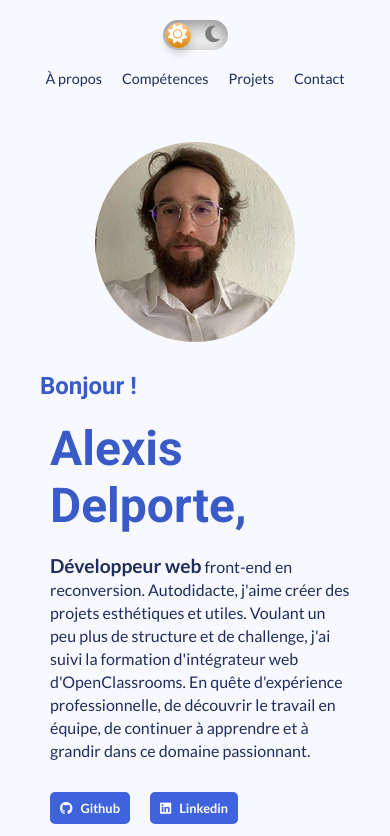
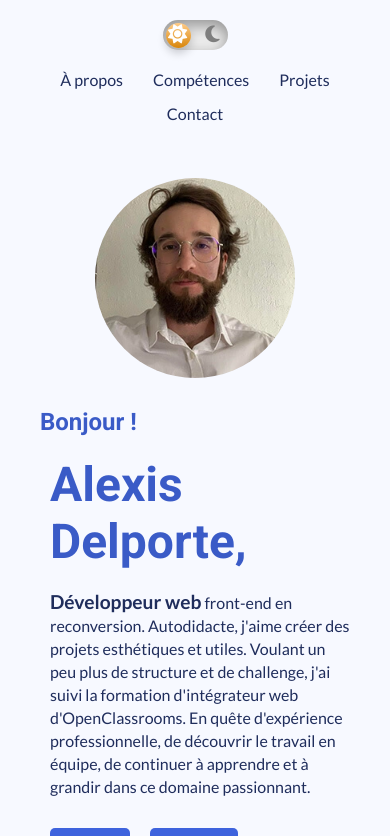
Before and after one commit to AlexDDevv/Portfolio-v2, a React (Vite) app in the folder Portfolio/: page / in a window 390 px wide. Shown: the top 836 px of the page. Built offline with nearby package versions, Linux system fonts and the light colour scheme.

Commit message:
Add better responsive breakpoints

```diff
--- a/Portfolio/src/assets/sass/_settings.scss
+++ b/Portfolio/src/assets/sass/_settings.scss
@@ -88,17 +88,17 @@ body.antiScroll {
     background: rgba(17, 19, 31, 0.8);
 }
 
-@media screen and (max-width: 1000px) {
+@media screen and (max-width: 1024px) {
     body {
-        padding: 30px 50px;
+        padding: 20px 50px;
     }
 }
-@media screen and (max-width: 820px) {
+@media screen and (max-width: 768px) {
     body {
         padding: 20px;
     }
 }
-@media screen and (max-width: 600px) {
+@media screen and (max-width: 425px) {
     .skills, .projects, .contact {
         font-size: 2rem;
     }
--- a/Portfolio/src/assets/sass/components/_btnLink.scss
+++ b/Portfolio/src/assets/sass/components/_btnLink.scss
@@ -16,18 +16,21 @@
         animation: appear 0.5s ease-out forwards;
 
         &:nth-child(1) {
+            animation-delay: 1.2s;
+        }
+        &:nth-child(2) {
             animation-delay: 1.1s;
         }
-        &:nth-child(2) {
+        &:nth-child(3) {
             animation-delay: 1s;
         }
-        &:nth-child(3) {
+        &:nth-child(4) {
             animation-delay: 0.9s;
         }
-        &:nth-child(4) {
+        &:nth-child(5) {
             animation-delay: 0.8s;
         }
-        &:nth-child(5) {
+        &:nth-child(6) {
             animation-delay: 0.7s;
         }
         &:hover {
@@ -41,14 +44,14 @@
             font-size: 0.9rem;
             font-weight: 700;
 
-            @media screen and (max-width: 600px) {
+            @media screen and (max-width: 768px) {
                 font-size: 0.8rem;
             }
 
             i {
                 margin-right: 10px;
 
-                @media screen and (max-width: 600px) {
+                @media screen and (max-width: 768px) {
                     margin-right: 8px;
                 }
             }
--- a/Portfolio/src/assets/sass/components/_footer.scss
+++ b/Portfolio/src/assets/sass/components/_footer.scss
@@ -79,10 +79,11 @@
             }
             .footer-list {
                 @include center;
+                flex-wrap: wrap;
                 gap: 50px;
 
                 @media screen and (max-width: 750px) {
-                    gap: 40px;
+                    gap: 20px 40px;
                 }
 
                 .footer-li {
@@ -90,7 +91,7 @@
                     transform: translateY(-50px);
 
                     &.active-link {
-                        animation: appear 0.3s ease-out forwards;
+                        animation: appear 0.4s ease-out forwards;
 
                         &:nth-child(2) {
                             animation-delay: 0.1s;
@@ -100,6 +101,9 @@
                         }
                         &:nth-child(4) {
                             animation-delay: 0.3s;
+                        }
+                        &:nth-child(5) {
+                            animation-delay: 0.4s;
                         }
                     }
 
--- a/Portfolio/src/assets/sass/components/_header.scss
+++ b/Portfolio/src/assets/sass/components/_header.scss
@@ -5,7 +5,7 @@
     transform: translateY(-30px);
     animation: appear 0.5s 1s ease-out forwards;
 
-    @media screen and (max-width: 800px) {
+    @media screen and (max-width: 768px) {
         margin-bottom: 50px;
     }
     @media screen and (max-width: 530px) {
@@ -20,13 +20,9 @@
         padding: 10px;
         @include center;
 
-        @media screen and (max-width: 800px) {
-            height: 50px;
-            width: 50px;
-        }
-        @media screen and (max-width: 680px) {
-            height: 40px;
-            width: 40px;
+        @media screen and (max-width: 768px) {
+            height: 45px;
+            width: 45px;
         }
         @media screen and (max-width: 530px) {
             display: none;
@@ -38,10 +34,7 @@
             font-size: 1.5rem;
             font-weight: 700;
 
-            @media screen and (max-width: 800px) {
-                font-size: 1.2rem;
-            }
-            @media screen and (max-width: 680px) {
+            @media screen and (max-width: 768px) {
                 font-size: 1rem;
             }
         }
@@ -51,10 +44,7 @@
         align-items: center;
         gap: 50px;
 
-        @media screen and (max-width: 800px) {
-            gap: 30px;
-        }
-        @media screen and (max-width: 680px) {
+        @media screen and (max-width: 768px) {
             gap: 20px;
         }
         @media screen and (max-width: 530px) {
@@ -64,11 +54,10 @@
 
         .nav-list {
             display: flex;
-            gap: 30px;
+            justify-content: center;
+            flex-wrap: wrap;
+            gap: 10px 30px;
 
-            @media screen and (max-width: 680px) {
-                gap: 20px;
-            }
             @media screen and (max-width: 530px) {
                 order: 2;
             }
@@ -99,14 +88,8 @@
                     font-family: $bodyFont;
                     font-size: 1.5rem;
 
-                    @media screen and (max-width: 800px) {
-                        font-size: 1.2rem;
-                    }
-                    @media screen and (max-width: 680px) {
+                    @media screen and (max-width: 768px) {
                         font-size: 1rem;
-                    }
-                    @media screen and (max-width: 530px) {
-                        font-size: 0.9rem;
                     }
                 }
             }
--- a/Portfolio/src/assets/sass/components/_modal.scss
+++ b/Portfolio/src/assets/sass/components/_modal.scss
@@ -15,6 +15,7 @@
 
     @media screen and (max-width: 500px) {
         overflow: scroll;
+        overflow-x: hidden;
     }
 
     &.opened {
--- a/Portfolio/src/assets/sass/components/_projects.scss
+++ b/Portfolio/src/assets/sass/components/_projects.scss
@@ -3,20 +3,12 @@
     flex-direction: column;
     gap: 50px;
     margin-top: 100px;
-    padding: 0 50px;
     position: relative;
-
-    @media screen and (max-width: 1290px) {
-        padding: 0;
-    }
 
     .container {
         @include center;
+        flex-wrap: wrap;
         gap: 30px;
-
-        @media screen and (max-width: 1290px) {
-            flex-wrap: wrap;
-        }
 
         .project-container {
             background: var(--bgComponent);
--- a/Portfolio/src/assets/sass/components/_skills.scss
+++ b/Portfolio/src/assets/sass/components/_skills.scss
@@ -7,7 +7,7 @@
     .skills-container {
         @include center;
 
-        @media screen and (max-width: 800px) {
+        @media screen and (max-width: 768px) {
             flex-direction: column;
         }
 
@@ -15,13 +15,13 @@
             border-right: 1px solid var(--border);
             padding: 50px 50px 50px 0;
 
-            @media screen and (max-width: 800px) {
+            @media screen and (max-width: 768px) {
                 border: none;
                 margin-bottom: 50px;
                 padding: 0 20px;
                 width: 100%;
             }
-            @media screen and (max-width: 600px) {
+            @media screen and (max-width: 425px) {
                 padding: 0;
                 margin-bottom: 35px;
             }
@@ -34,14 +34,14 @@
                 justify-items: center;
                 gap: 50px;
 
-                @media screen and (max-width: 800px) {
+                @media screen and (max-width: 768px) {
                     border-bottom: 1px solid var(--border);
                     @include center;
                     flex-wrap: wrap;
+                    gap: 30px 40px;
                     padding-bottom: 50px;
                 }
-                @media screen and (max-width: 600px) {
-                    gap: 30px 40px;
+                @media screen and (max-width: 425px) {
                     padding-bottom: 35px;
                 }
 
@@ -51,7 +51,7 @@
                     opacity: 0;
                     transform: translateY(50px);
 
-                    @media screen and (max-width: 600px) {
+                    @media screen and (max-width: 768px) {
                         font-size: 3rem;
                     }
 
@@ -95,7 +95,7 @@
                     width: 56px;
                     height: 56px;
 
-                    @media screen and (max-width: 600px) {
+                    @media screen and (max-width: 768px) {
                         height: 45px;
                         width: 45px;
                         border-radius: 5px;
@@ -108,7 +108,7 @@
             padding-left: 50px;
             text-align: left;
 
-            @media screen and (max-width: 800px) {
+            @media screen and (max-width: 768px) {
                 padding: 0;
             }
 
--- a/Portfolio/src/assets/sass/index.css
+++ b/Portfolio/src/assets/sass/index.css
@@ -51,14 +51,11 @@ body {
   background: var(--bodyBg);
   padding: 30px 100px;
   transition: 0.3s ease-in-out;
+  position: relative;
 }
 
 body.antiScroll {
   overflow-y: hidden;
-}
-
-main {
-  position: relative;
 }
 
 .skills, .projects, .contact {
@@ -78,17 +75,17 @@ main {
   background: rgba(17, 19, 31, 0.8);
 }
 
-@media screen and (max-width: 1000px) {
+@media screen and (max-width: 1024px) {
   body {
-    padding: 30px 50px;
+    padding: 20px 50px;
   }
 }
-@media screen and (max-width: 820px) {
+@media screen and (max-width: 768px) {
   body {
     padding: 20px;
   }
 }
-@media screen and (max-width: 600px) {
+@media screen and (max-width: 425px) {
   .skills, .projects, .contact {
     font-size: 2rem;
   }
@@ -102,7 +99,7 @@ main {
   transform: translateY(-30px);
   animation: appear 0.5s 1s ease-out forwards;
 }
-@media screen and (max-width: 800px) {
+@media screen and (max-width: 768px) {
   .header {
     margin-bottom: 50px;
   }
@@ -122,16 +119,10 @@ main {
   align-items: center;
   justify-content: center;
 }
-@media screen and (max-width: 800px) {
+@media screen and (max-width: 768px) {
   .header .header-logo {
-    height: 50px;
-    width: 50px;
-  }
-}
-@media screen and (max-width: 680px) {
-  .header .header-logo {
-    height: 40px;
-    width: 40px;
+    height: 45px;
+    width: 45px;
   }
 }
 @media screen and (max-width: 530px) {
@@ -145,12 +136,7 @@ main {
   font-size: 1.5rem;
   font-weight: 700;
 }
-@media screen and (max-width: 800px) {
-  .header .header-logo span {
-    font-size: 1.2rem;
-  }
-}
-@media screen and (max-width: 680px) {
+@media screen and (max-width: 768px) {
   .header .header-logo span {
     font-size: 1rem;
   }
@@ -160,12 +146,7 @@ main {
   align-items: center;
   gap: 50px;
 }
-@media screen and (max-width: 800px) {
-  .header .navbar {
-    gap: 30px;
-  }
-}
-@media screen and (max-width: 680px) {
+@media screen and (max-width: 768px) {
   .header .navbar {
     gap: 20px;
   }
@@ -178,12 +159,9 @@ main {
 }
 .header .navbar .nav-list {
   display: flex;
-  gap: 30px;
-}
-@media screen and (max-width: 680px) {
-  .header .navbar .nav-list {
-    gap: 20px;
-  }
+  justify-content: center;
+  flex-wrap: wrap;
+  gap: 10px 30px;
 }
 @media screen and (max-width: 530px) {
   .header .navbar .nav-list {
@@ -213,19 +191,9 @@ main {
   font-family: "Lato", sans-serif;
   font-size: 1.5rem;
 }
-@media screen and (max-width: 800px) {
-  .header .navbar .nav-list .nav-li a {
-    font-size: 1.2rem;
-  }
-}
-@media screen and (max-width: 680px) {
+@media screen and (max-width: 768px) {
   .header .navbar .nav-list .nav-li a {
     font-size: 1rem;
-  }
-}
-@media screen and (max-width: 530px) {
-  .header .navbar .nav-list .nav-li a {
-    font-size: 0.9rem;
   }
 }
 .header .navbar .dark-mode {
@@ -294,6 +262,9 @@ main {
   color: #7e7e7e;
   transition: 0.3s;
 }
+.header .navbar .dark-mode .dark-mode-label span {
+  color: white;
+}
 
 #about {
   display: flex;
@@ -302,7 +273,7 @@ main {
   padding: 0 20px;
   margin-bottom: 100px;
 }
-@media screen and (max-width: 800px) {
+@media screen and (max-width: 768px) {
   #about {
     flex-direction: column;
     gap: 30px;
@@ -311,7 +282,7 @@ main {
 #about .about {
   width: 60%;
 }
-@media screen and (max-width: 800px) {
+@media screen and (max-width: 768px) {
   #about .about {
     width: 100%;
     order: 2;
@@ -354,7 +325,7 @@ main {
   transform: translateY(-30px);
   animation: appear 0.5s 0.7s ease-out forwards;
 }
-@media screen and (max-width: 600px) {
+@media screen and (max-width: 425px) {
   #about .about .presentation .description {
     font-size: 1rem;
     line-height: 23px;
@@ -363,7 +334,7 @@ main {
 #about .about .presentation .description strong {
   font-size: 1.5rem;
 }
-@media screen and (max-width: 600px) {
+@media screen and (max-width: 425px) {
   #about .about .presentation .description strong {
     font-size: 1.2rem;
   }
@@ -376,7 +347,7 @@ main {
   transform: translateX(50px);
   animation: appear 0.5s 0.7s ease-out forwards;
 }
-@media screen and (max-width: 800px) {
+@media screen and (max-width: 768px) {
   #about .avatar {
     width: 100%;
     justify-content: center;
@@ -389,7 +360,7 @@ main {
   -o-object-fit: cover;
      object-fit: cover;
 }
-@media screen and (max-width: 800px) {
+@media screen and (max-width: 768px) {
   #about .avatar img {
     width: 200px;
     height: 200px;
@@ -414,18 +385,21 @@ main {
   animation: appear 0.5s ease-out forwards;
 }
 .my-links .btn-link:nth-child(1) {
+  animation-delay: 1.2s;
+}
+.my-links .btn-link:nth-child(2) {
   animation-delay: 1.1s;
 }
-.my-links .btn-link:nth-child(2) {
+.my-links .btn-link:nth-child(3) {
   animation-delay: 1s;
 }
-.my-links .btn-link:nth-child(3) {
+.my-links .btn-link:nth-child(4) {
   animation-delay: 0.9s;
 }
-.my-links .btn-link:nth-child(4) {
+.my-links .btn-link:nth-child(5) {
   animation-delay: 0.8s;
 }
-.my-links .btn-link:nth-child(5) {
+.my-links .btn-link:nth-child(6) {
   animation-delay: 0.7s;
 }
 .my-links .btn-link:hover {
@@ -438,7 +412,7 @@ main {
   font-size: 0.9rem;
   font-weight: 700;
 }
-@media screen and (max-width: 600px) {
+@media screen and (max-width: 768px) {
   .my-links .btn-link a {
     font-size: 0.8rem;
   }
@@ -446,7 +420,7 @@ main {
 .my-links .btn-link a i {
   margin-right: 10px;
 }
-@media screen and (max-width: 600px) {
+@media screen and (max-width: 768px) {
   .my-links .btn-link a i {
     margin-right: 8px;
   }
@@ -463,7 +437,7 @@ main {
   align-items: center;
   justify-content: center;
 }
-@media screen and (max-width: 800px) {
+@media screen and (max-width: 768px) {
   #skills .skills-container {
     flex-direction: column;
   }
@@ -472,7 +446,7 @@ main {
   border-right: 1px solid var(--border);
   padding: 50px 50px 50px 0;
 }
-@media screen and (max-width: 800px) {
+@media screen and (max-width: 768px) {
   #skills .skills-container .techno-container {
     border: none;
     margin-bottom: 50px;
@@ -480,7 +454,7 @@ main {
     width: 100%;
   }
 }
-@media screen and (max-width: 600px) {
+@media screen and (max-width: 425px) {
   #skills .skills-container .techno-container {
     padding: 0;
     margin-bottom: 35px;
@@ -494,19 +468,19 @@ main {
   justify-items: center;
   gap: 50px;
 }
-@media screen and (max-width: 800px) {
+@media screen and (max-width: 768px) {
   #skills .skills-container .techno-container .techno-list {
     border-bottom: 1px solid var(--border);
     display: flex;
     align-items: center;
     justify-content: center;
     flex-wrap: wrap;
+    gap: 30px 40px;
     padding-bottom: 50px;
   }
 }
-@media screen and (max-width: 600px) {
+@media screen and (max-width: 425px) {
   #skills .skills-container .techno-container .techno-list {
-    gap: 30px 40px;
     padding-bottom: 35px;
   }
 }
@@ -516,7 +490,7 @@ main {
   opacity: 0;
   transform: translateY(50px);
 }
-@media screen and (max-width: 600px) {
+@media screen and (max-width: 768px) {
   #skills .skills-container .techno-container .techno-list .techno {
     font-size: 3rem;
   }
@@ -561,7 +535,7 @@ main {
   width: 56px;
   height: 56px;
 }
-@media screen and (max-width: 600px) {
+@media screen and (max-width: 768px) {
   #skills .skills-container .techno-container .techno-list .ps {
     height: 45px;
     width: 45px;
@@ -573,7 +547,7 @@ main {
   padding-left: 50px;
   text-align: left;
 }
-@media screen and (max-width: 800px) {
+@media screen and (max-width: 768px) {
   #skills .skills-container .more-container {
     padding: 0;
   }
@@ -619,24 +593,14 @@ main {
   flex-direction: column;
   gap: 50px;
   margin-top: 100px;
-  padding: 0 50px;
   position: relative;
-}
-@media screen and (max-width: 1290px) {
-  #projects {
-    padding: 0;
-  }
 }
 #projects .container {
   display: flex;
   align-items: center;
   justify-content: center;
+  flex-wrap: wrap;
   gap: 30px;
-}
-@media screen and (max-width: 1290px) {
-  #projects .container {
-    flex-wrap: wrap;
-  }
 }
 #projects .container .project-container {
   background: var(--bgComponent);
@@ -717,6 +681,7 @@ main {
 @media screen and (max-width: 500px) {
   .modal {
     overflow: scroll;
+    overflow-x: hidden;
   }
 }
 .modal.opened {
@@ -894,14 +859,14 @@ main {
   color: var(--bgComponent);
   font-size: 1.5rem;
 }
-.footer #contact .footer-content .contact-details a h4 {
+.footer #contact .footer-content .contact-details a h3 {
   color: var(--titleColor);
   font-family: "Roboto", sans-serif;
   font-size: 1.2rem;
   margin-bottom: 2px;
 }
 @media screen and (max-width: 900px) {
-  .footer #contact .footer-content .contact-details a h4 {
+  .footer #contact .footer-content .contact-details a h3 {
     font-size: 1rem;
   }
 }
@@ -918,11 +883,12 @@ main {
   display: flex;
   align-items: center;
   justify-content: center;
+  flex-wrap: wrap;
   gap: 50px;
 }
 @media screen and (max-width: 750px) {
   .footer #contact .footer-content .footer-list {
-    gap: 40px;
+    gap: 20px 40px;
   }
 }
 .footer #contact .footer-content .footer-list .footer-li {
@@ -930,7 +896,7 @@ main {
   transform: translateY(-50px);
 }
 .footer #contact .footer-content .footer-list .footer-li.active-link {
-  animation: appear 0.3s ease-out forwards;
+  animation: appear 0.4s ease-out forwards;
 }
 .footer #contact .footer-content .footer-list .footer-li.active-link:nth-child(2) {
   animation-delay: 0.1s;
@@ -940,6 +906,9 @@ main {
 }
 .footer #contact .footer-content .footer-list .footer-li.active-link:nth-child(4) {
   animation-delay: 0.3s;
+}
+.footer #contact .footer-content .footer-list .footer-li.active-link:nth-child(5) {
+  animation-delay: 0.4s;
 }
 .footer #contact .footer-content .footer-list .footer-li .footer-link {
   color: var(--textColor);
@@ -966,6 +935,13 @@ main {
   transform: translateY(50px);
   transition: 0.2s;
 }
+@media screen and (max-width: 768px) {
+  .arrow {
+    position: absolute;
+    opacity: 1;
+    transform: none;
+  }
+}
 .arrow.active-arrow {
   opacity: 1;
   transform: translateY(0);
```
Also changed, not shown: Portfolio/src/assets/sass/components/_about.scss (+6 -6 lines), 1 other file (tests, documents, lock files or other folders).
